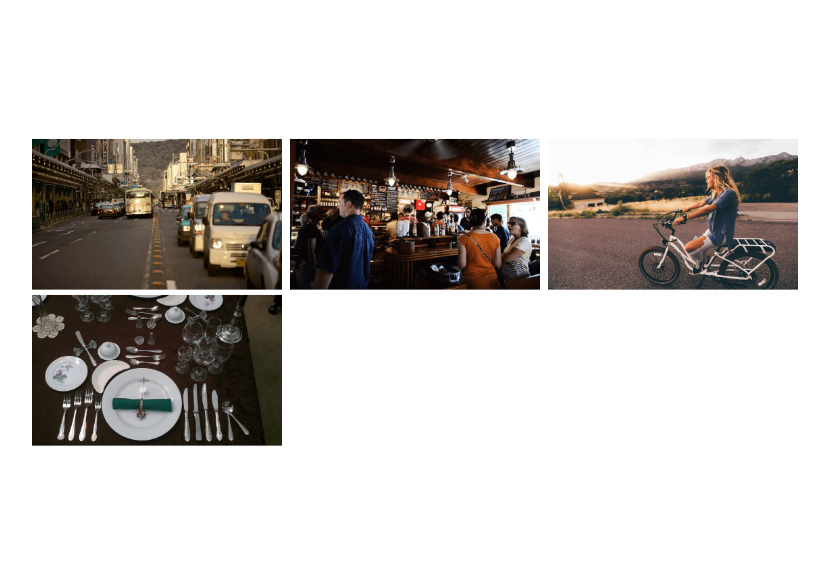
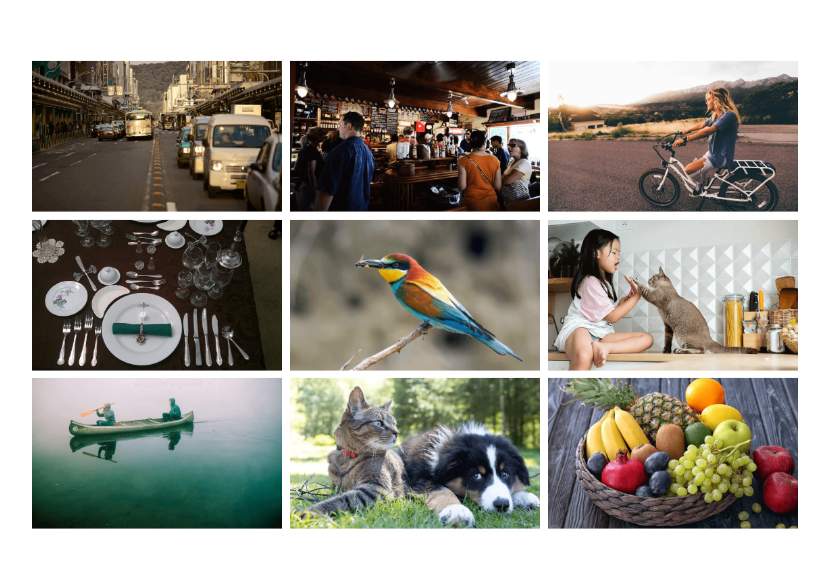
Before and after one commit to Karlabo/DNM-clase4, a plain HTML site: page index.html in a window 1280 px wide. Shown: the part 105-672 px from the top of the page, without its empty margins (225-1054 px from the left). Drawn offline with nearby package versions, Linux system fonts and the light colour scheme.

Commit message:
Add files via upload

```diff
--- a/index.html
+++ b/index.html
@@ -23,7 +23,7 @@
             baraja = fotos.sort(function () {
                return 0.5 - Math.random();
             });
-            var escoge = baraja.slice(0, 4);
+            var escoge = baraja.slice(0, 9);
             console.log(escoge);
             escoge.forEach((e) => createDiv('<a href="page.html?esta=' + e.slice(-10) + '"><img src="' + e + '"></a>').parent("#aqui"));
          }
```
